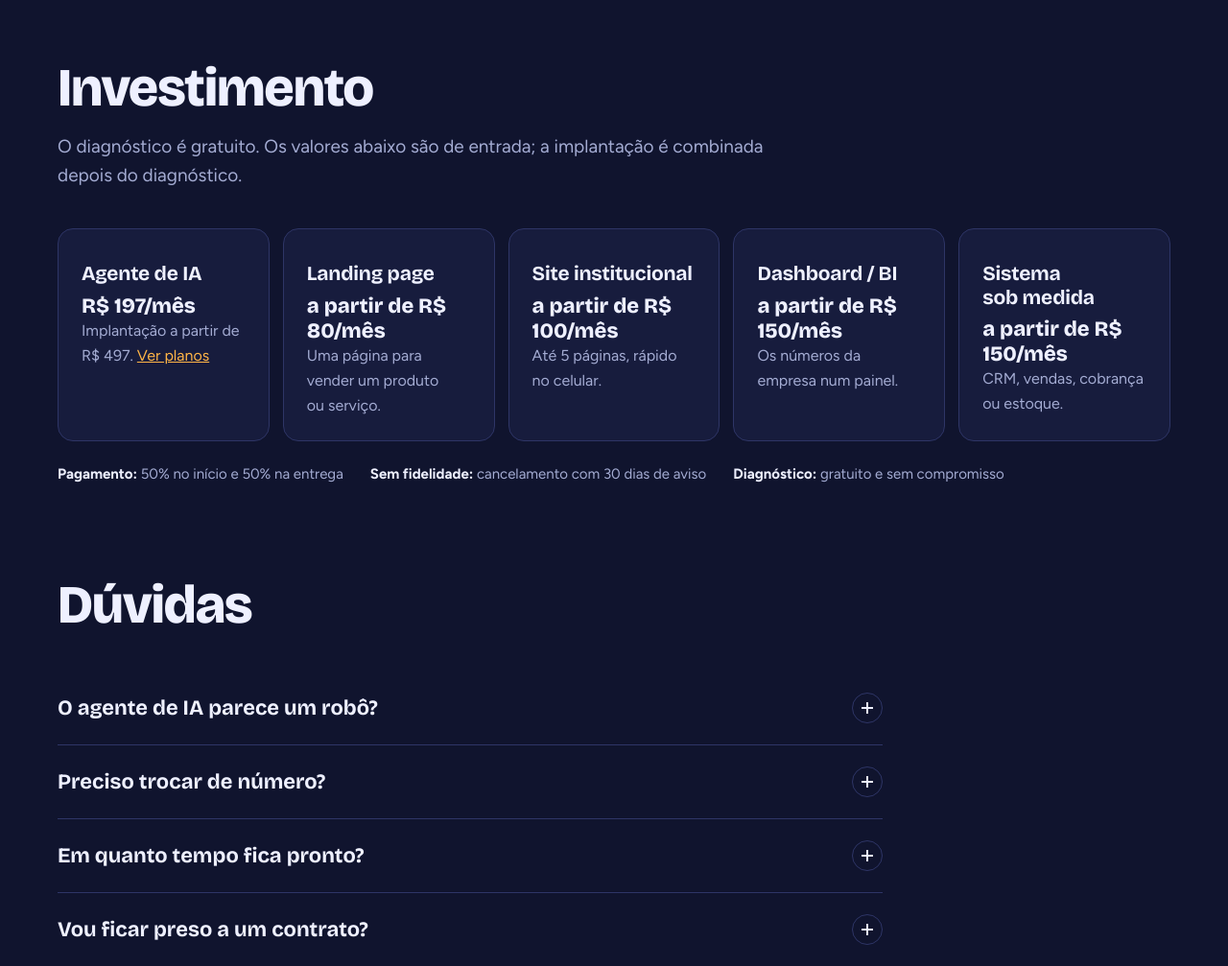
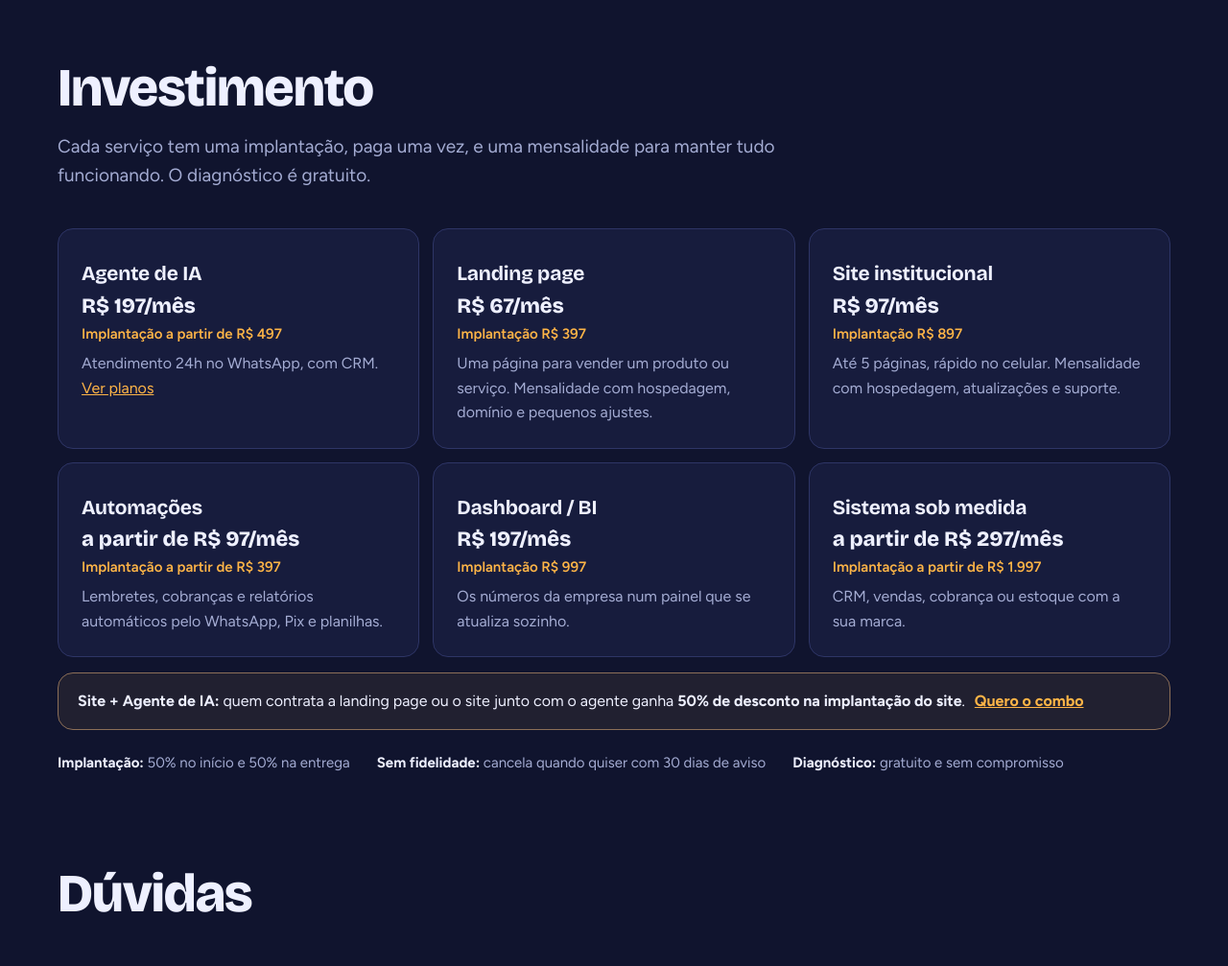
Before and after one commit to henphonee-eng/oticas-cobranca-, a plain HTML site: page connecta-site/index.html in a window 1280 px wide. Shown: the part 6060-7067 px from the top of the page at 96% size. Drawn offline with nearby package versions, Linux system fonts and the light colour scheme.

Commit message:
Novos preços dos serviços no site da Connecta (#87)
Implantação + mensalidade em todos os serviços e combo site + agente.


Claude-Session: https://claude.ai/code/session_013yRwoh75R9Fwo1gJ8czJV5

Co-authored-by: Claude <noreply@anthropic.com>

```diff
--- a/connecta-site/index.html
+++ b/connecta-site/index.html
@@ -173,8 +173,12 @@ section.bloco{padding:96px 0}
 .caso b.r{display:block;font:700 13px var(--f-t);color:var(--nevoa);margin-bottom:6px}
 .caso p.q{margin-top:16px;color:var(--nevoa)}
 /* investimento */
-.inv{display:grid;grid-template-columns:repeat(auto-fit,minmax(200px,1fr));gap:14px}
+.inv{display:grid;grid-template-columns:repeat(3,1fr);gap:14px}
+@media (max-width:900px){.inv{grid-template-columns:repeat(2,1fr)}}
+@media (max-width:560px){.inv{grid-template-columns:1fr}}
 .inv .cx b{font-size:22px}
+.inv .cx p.imp{color:var(--ambar);font-weight:600;font-size:15px;margin:4px 0 6px}
+.combo{margin-top:16px;padding:16px 20px;border-radius:var(--r-m);border:1px solid color-mix(in srgb,var(--ambar) 45%,var(--linha));background:rgba(255,181,71,.07);font-size:16px}.combo b,.combo strong{color:var(--papel)}.combo a{color:var(--ambar);font-weight:700;margin-left:6px}
 .inv .cx b{display:block;font-family:var(--f-d);font-weight:800;margin-top:6px;line-height:1.2}
 .regras{display:flex;flex-wrap:wrap;gap:10px 28px;margin-top:22px;color:var(--nevoa);font-size:15px}.regras b{color:var(--papel)}
 /* dúvidas */
@@ -318,15 +322,17 @@ details.q .r{padding:0 0 24px;color:var(--nevoa);max-width:44em}
   </div></section>
 
   <section class="bloco" id="investimento" style="padding-top:0"><div class="wrap">
-    <div class="titulo"><h2>Investimento</h2><p>O diagnóstico é gratuito. Os valores abaixo são de entrada; a implantação é combinada depois do diagnóstico.</p></div>
+    <div class="titulo"><h2>Investimento</h2><p>Cada serviço tem uma implantação, paga uma vez, e uma mensalidade para manter tudo funcionando. O diagnóstico é gratuito.</p></div>
     <div class="inv">
-      <div class="cx"><h3>Agente de IA</h3><b>R$ 197/mês</b><p>Implantação a partir de R$ 497. <a href="#agente" style="color:var(--ambar)">Ver planos</a></p></div>
-      <div class="cx"><h3>Landing page</h3><b>a partir de R$ 80/mês</b><p>Uma página para vender um produto ou serviço.</p></div>
-      <div class="cx"><h3>Site institucional</h3><b>a partir de R$ 100/mês</b><p>Até 5 páginas, rápido no celular.</p></div>
-      <div class="cx"><h3>Dashboard / BI</h3><b>a partir de R$ 150/mês</b><p>Os números da empresa num painel.</p></div>
-      <div class="cx"><h3>Sistema sob medida</h3><b>a partir de R$ 150/mês</b><p>CRM, vendas, cobrança ou estoque.</p></div>
+      <div class="cx"><h3>Agente de IA</h3><b>R$ 197/mês</b><p class="imp">Implantação a partir de R$ 497</p><p>Atendimento 24h no WhatsApp, com CRM. <a href="#agente" style="color:var(--ambar)">Ver planos</a></p></div>
+      <div class="cx"><h3>Landing page</h3><b>R$ 67/mês</b><p class="imp">Implantação R$ 397</p><p>Uma página para vender um produto ou serviço. Mensalidade com hospedagem, domínio e pequenos ajustes.</p></div>
+      <div class="cx"><h3>Site institucional</h3><b>R$ 97/mês</b><p class="imp">Implantação R$ 897</p><p>Até 5 páginas, rápido no celular. Mensalidade com hospedagem, atualizações e suporte.</p></div>
+      <div class="cx"><h3>Automações</h3><b>a partir de R$ 97/mês</b><p class="imp">Implantação a partir de R$ 397</p><p>Lembretes, cobranças e relatórios automáticos pelo WhatsApp, Pix e planilhas.</p></div>
+      <div class="cx"><h3>Dashboard / BI</h3><b>R$ 197/mês</b><p class="imp">Implantação R$ 997</p><p>Os números da empresa num painel que se atualiza sozinho.</p></div>
+      <div class="cx"><h3>Sistema sob medida</h3><b>a partir de R$ 297/mês</b><p class="imp">Implantação a partir de R$ 1.997</p><p>CRM, vendas, cobrança ou estoque com a sua marca.</p></div>
     </div>
-    <div class="regras"><span><b>Pagamento:</b> 50% no início e 50% na entrega</span><span><b>Sem fidelidade:</b> cancelamento com 30 dias de aviso</span><span><b>Diagnóstico:</b> gratuito e sem compromisso</span></div>
+    <div class="combo"><b>Site + Agente de IA:</b> quem contrata a landing page ou o site junto com o agente ganha <strong>50% de desconto na implantação do site</strong>. <a class="js-zap" data-msg="Olá, Éder! Quero saber do combo site + Agente de IA." href="#" target="_blank" rel="noopener">Quero o combo</a></div>
+    <div class="regras"><span><b>Implantação:</b> 50% no início e 50% na entrega</span><span><b>Sem fidelidade:</b> cancela quando quiser com 30 dias de aviso</span><span><b>Diagnóstico:</b> gratuito e sem compromisso</span></div>
   </div></section>
 
   <section class="bloco" id="duvidas" style="padding-top:0"><div class="wrap">
```
